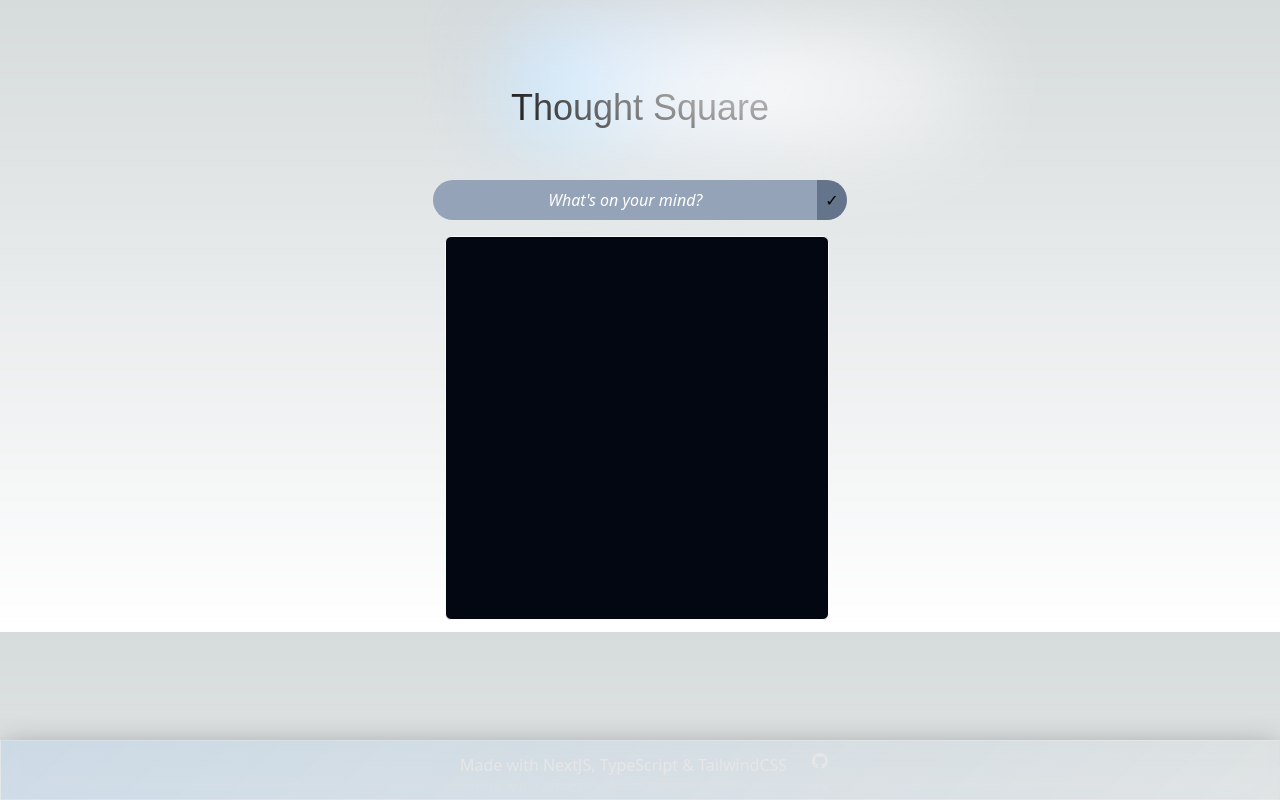
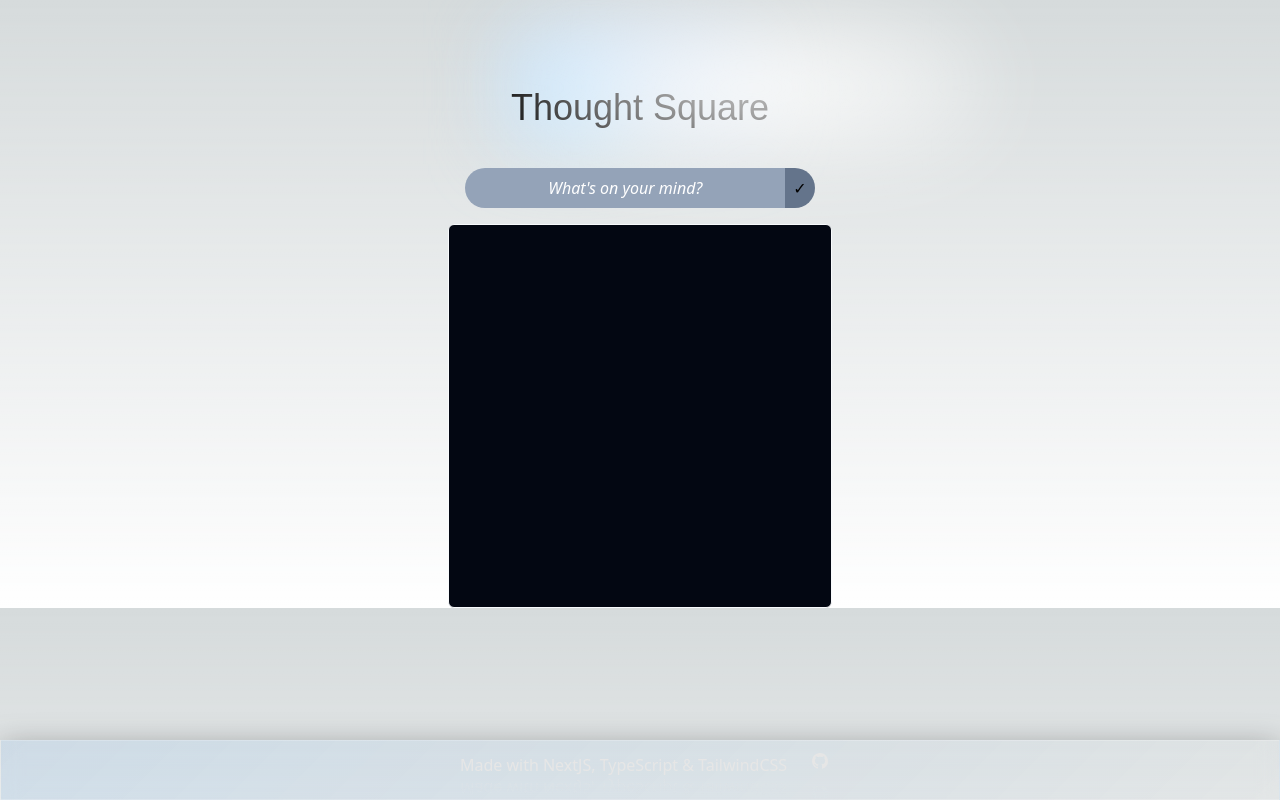
Before and after one commit to navidasaman/thought-square, a Next.js app in the folder client/: page / in a window 1280 px wide. Built offline with nearby package versions, Linux system fonts and the light colour scheme; a web font is replaced by a local one.

Commit message:
tailwindcss fixes + formatted code in document

```diff
--- a/client/src/components/square.tsx
+++ b/client/src/components/square.tsx
@@ -39,9 +39,10 @@ const Square: React.FC = () => {
   };
 
   return (
-    <div className="p-3 text-50-slate">
+    <div className="flex flex-col items-center justify-center">
+      <div>
         <input
-        className="mt-10 p-2 w-96 text-center rounded-l-full bg-slate-400 placeholder-white italic"
+          className="mt-10 p-2 w-80 text-center rounded-l-full bg-slate-400 placeholder-white italic"
           placeholder="What's on your mind?"
           type="text"
           value={inputValue}
@@ -54,7 +55,9 @@ const Square: React.FC = () => {
         >
           ✓
         </button>
-      <div className="bg-gray-950 mt-4 lg:ml-3 sm:ml-2 h-96 overflow-y-auto sm:w-80 lg:w-96 text-300-slate border border-slate-50 rounded-md overflow-x-hidden">
+      </div>
+      <div className='flex flex-col items-center justify-center'>
+        <div className="bg-gray-950 mt-4 sm:w-80 lg:w-96 h-96 overflow-y-auto text-300-slate border border-slate-50 rounded-md overflow-x-hidden ">
           {messages.slice().reverse().map((message, index) => (
             <div key={index} className="p-2 border-b border-gray-300">
               <span className="text-slate-400 block min-w-full text-xs mb-2">{message.timestamp}</span>
@@ -63,6 +66,7 @@ const Square: React.FC = () => {
           ))}
         </div>
       </div>
+    </div>
   );
 };
 
```
Lines whose indentation alone changed are shown as unchanged.
